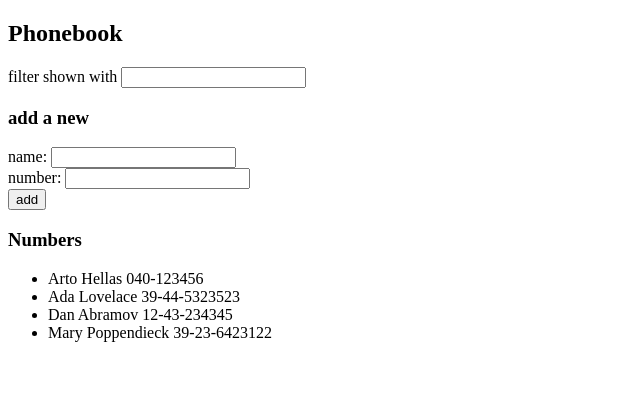
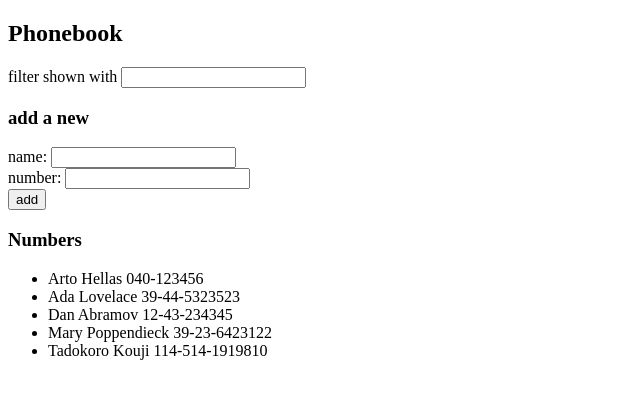
Before and after one commit to e-stjernstrom/helsinki-fullstack, a React (Vite) app in the folder part2/phonebook/: page / in a window 1280 px wide. Shown: the top 394 px of the page, without its empty margins (0-640 px from the left). Built offline with nearby package versions, Linux system fonts and the light colour scheme; data requests are answered from the project's data file.

Commit message:
Finished Exercices 2.11.

```diff
--- /dev/null
+++ b/part2/phonebook/db.json
@@ -0,0 +1,29 @@
+{
+  "persons": [
+    {
+      "name": "Arto Hellas",
+      "number": "040-123456",
+      "id": "1"
+    },
+    {
+      "name": "Ada Lovelace",
+      "number": "39-44-5323523",
+      "id": "2"
+    },
+    {
+      "name": "Dan Abramov",
+      "number": "12-43-234345",
+      "id": "3"
+    },
+    {
+      "name": "Mary Poppendieck",
+      "number": "39-23-6423122",
+      "id": "4"
+    },
+    {
+      "id": 5,
+      "name": "Tadokoro Kouji",
+      "number": "114-514-1919810"
+    }
+  ]
+}
--- a/part2/phonebook/package.json
+++ b/part2/phonebook/package.json
@@ -7,9 +7,11 @@
     "dev": "vite",
     "build": "vite build",
     "lint": "eslint .",
-    "preview": "vite preview"
+    "preview": "vite preview",
+    "server": "json-server -p 3001 db.json"
   },
   "dependencies": {
+    "axios": "^1.10.0",
     "react": "^19.1.0",
     "react-dom": "^19.1.0"
   },
@@ -22,6 +24,7 @@
     "eslint-plugin-react-hooks": "^5.2.0",
     "eslint-plugin-react-refresh": "^0.4.20",
     "globals": "^16.3.0",
+    "json-server": "^1.0.0-beta.3",
     "vite": "^7.0.4"
   }
 }
--- a/part2/phonebook/src/App.jsx
+++ b/part2/phonebook/src/App.jsx
@@ -1,4 +1,20 @@
-import { useState } from 'react'
+import { useState, useEffect } from 'react'
+import axios from 'axios'
+
+const Filter = ({ filter, onFilterChange }) => (
+  <div>
+    filter shown with <input value={filter} onChange={onFilterChange} />
+  </div>
+)
+
+const PersonForm = ({ onSubmit, newName, newNumber, onNameChange, onNumberChange }) => (
+  <form onSubmit={onSubmit}>
+    <div>name: <input value={newName} onChange={onNameChange} /></div>
+    <div>number: <input value={newNumber} onChange={onNumberChange} /></div>
+    <div><button type="submit">add</button></div>
+  </form>
+)
+
 const Persons = ({ persons }) => {
   return (
     <ul>
@@ -8,15 +24,18 @@ const Persons = ({ persons }) => {
 }
 
 const App = () => {
-  const [persons, setPersons] = useState([
-    { name: 'Arto Hellas', number: '040-123456', id: 1 },
-    { name: 'Ada Lovelace', number: '39-44-5323523', id: 2 },
-    { name: 'Dan Abramov', number: '12-43-234345', id: 3 },
-    { name: 'Mary Poppendieck', number: '39-23-6423122', id: 4 }
-  ])
+  const [persons, setPersons] = useState([])
   const [filter, setFilter] = useState('')
   const [newName, setNewName] = useState('')
   const [newNumber, setNewNumber] = useState('')
+
+  useEffect(() => {
+    axios
+      .get('http://localhost:3001/persons')
+      .then(response => {
+        setPersons(response.data)
+      })
+  }, [])
 
   const handleFilterChange = (event) => {
     setFilter(event.target.value)
@@ -43,7 +62,11 @@ const App = () => {
     if (isDuplicateName) {
       alert(`${newName} is already added to phonebook`)
     } else {
-      setPersons(persons.concat(newPerson))
+      axios
+        .post('http://localhost:3001/persons', newPerson)
+        .then(response => {
+          setPersons(persons.concat(response.data))
+        })
     }
 
     setNewName('')
@@ -53,19 +76,15 @@ const App = () => {
   return (
     <div>
       <h2>Phonebook</h2>
-      <div>
-        filter shown with <input value={filter} onChange={handleFilterChange}/>
-      </div>
-
+      <Filter filter={filter} onFilterChange={handleFilterChange} />
       <h3>add a new</h3>
-      <form onSubmit={addNewPerson}>
-        <div>name: <input value={newName} onChange={handleNameChange}/></div>
-        <div>number: <input value={newNumber} onChange={handleNumberChange}/></div>
-        <div>
-          <button type="submit">add</button>
-        </div>
-      </form>
-
+      <PersonForm
+        onSubmit={addNewPerson}
+        newName={newName}
+        newNumber={newNumber}
+        onNameChange={handleNameChange}
+        onNumberChange={handleNumberChange}
+      />
       <h3>Numbers</h3>
       <Persons persons={personsToshow} />
     </div>
```
Also changed, not shown: 1 other file (tests, documents, lock files or other folders).
